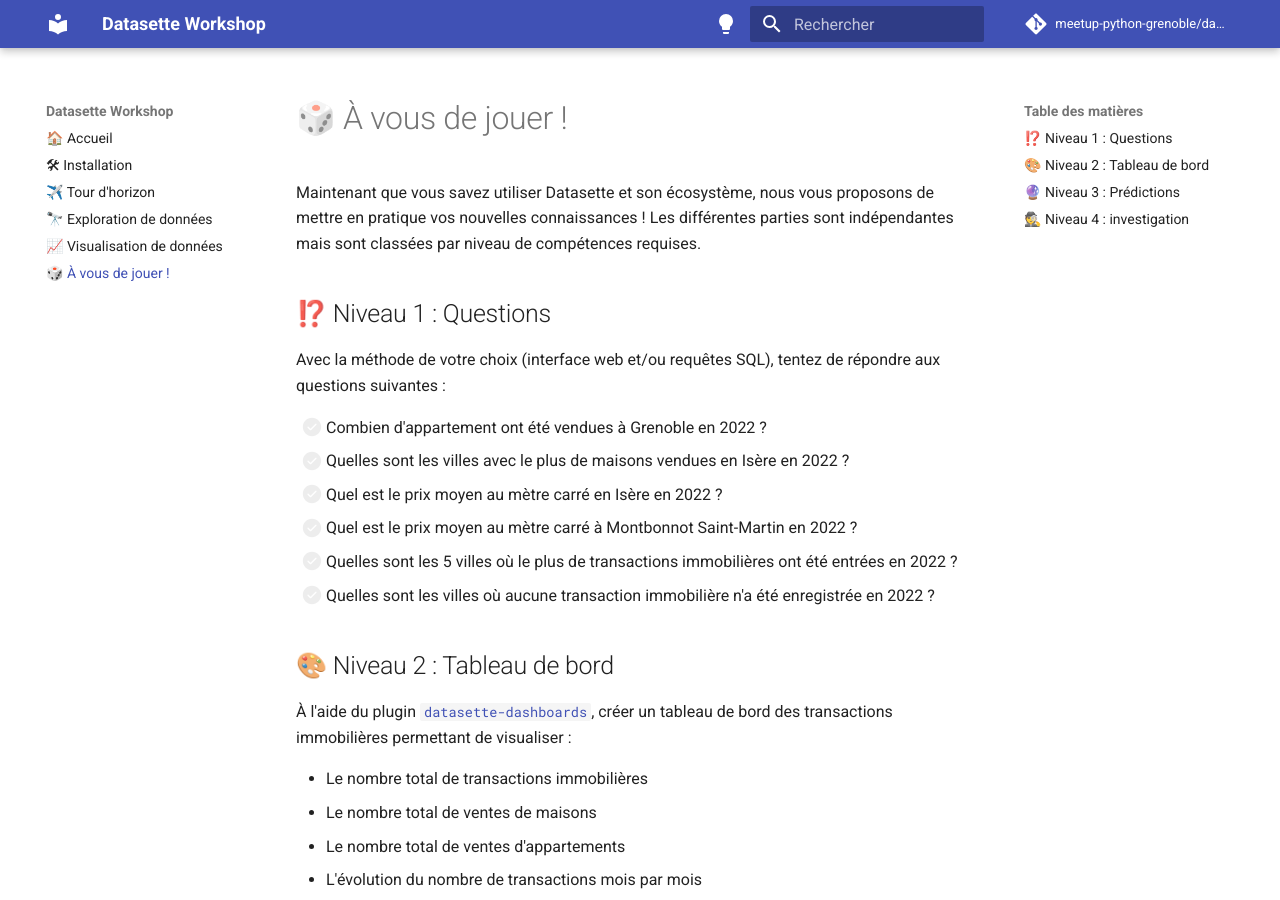
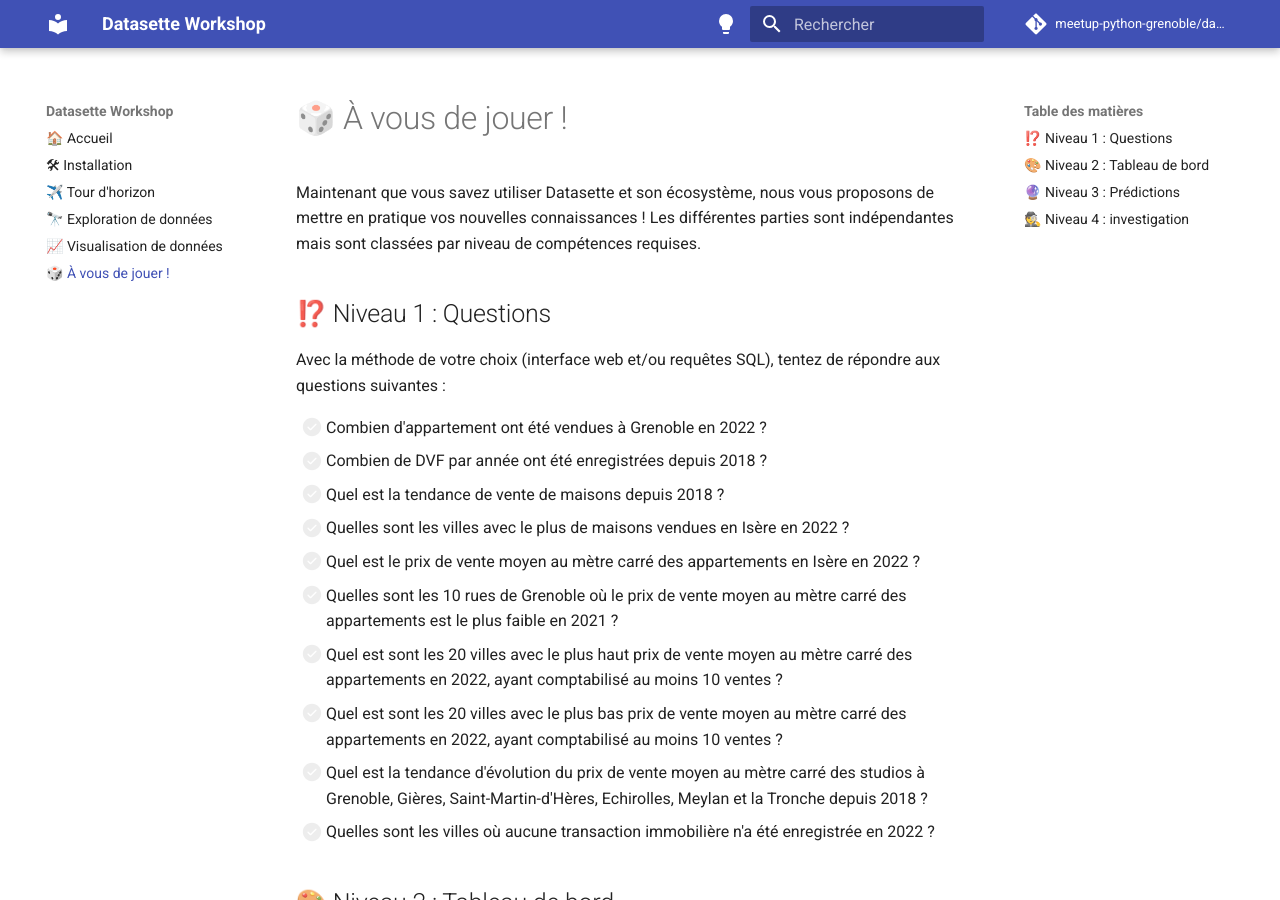
Before and after one commit to meetup-python-grenoble/datasette-workshop, an MkDocs documentation site: the page built from docs/playtime.md, in a window 1280 px wide and 900 px high. Built offline with MkDocs 1.6.1 and Material for MkDocs 9.7.7, drawn with Linux system fonts in a browser that asks for light colours; comment, search, counter and statistics services are not loaded.

Commit message:
Update playtime page

```diff
--- a/docs/playtime.md
+++ b/docs/playtime.md
@@ -7,10 +7,14 @@ Maintenant que vous savez utiliser Datasette et son écosystème, nous vous prop
 Avec la méthode de votre choix (interface web et/ou requêtes SQL), tentez de répondre aux questions suivantes :
 
 - [ ] Combien d'appartement ont été vendues à Grenoble en 2022 ?
+- [ ] Combien de DVF par année ont été enregistrées depuis 2018 ?
+- [ ] Quel est la tendance de vente de maisons depuis 2018 ?
 - [ ] Quelles sont les villes avec le plus de maisons vendues en Isère en 2022 ?
-- [ ] Quel est le prix moyen au mètre carré en Isère en 2022 ?
-- [ ] Quel est le prix moyen au mètre carré à Montbonnot Saint-Martin en 2022 ?
-- [ ] Quelles sont les 5 villes où le plus de transactions immobilières ont été entrées en 2022 ?
+- [ ] Quel est le prix de vente moyen au mètre carré des appartements en Isère en 2022 ?
+- [ ] Quelles sont les 10 rues de Grenoble où le prix de vente moyen au mètre carré des appartements est le plus faible en 2021 ?
+- [ ] Quel est sont les 20 villes avec le plus haut prix de vente moyen au mètre carré des appartements en 2022, ayant comptabilisé au moins 10 ventes ?
+- [ ] Quel est sont les 20 villes avec le plus bas prix de vente moyen au mètre carré des appartements en 2022, ayant comptabilisé au moins 10 ventes ?
+- [ ] Quel est la tendance d'évolution du prix de vente moyen au mètre carré des studios à Grenoble, Gières, Saint-Martin-d'Hères, Echirolles, Meylan et la Tronche depuis 2018 ?
 - [ ] Quelles sont les villes où aucune transaction immobilière n'a été enregistrée en 2022 ?
 
 ## 🎨 Niveau 2 : Tableau de bord
```
